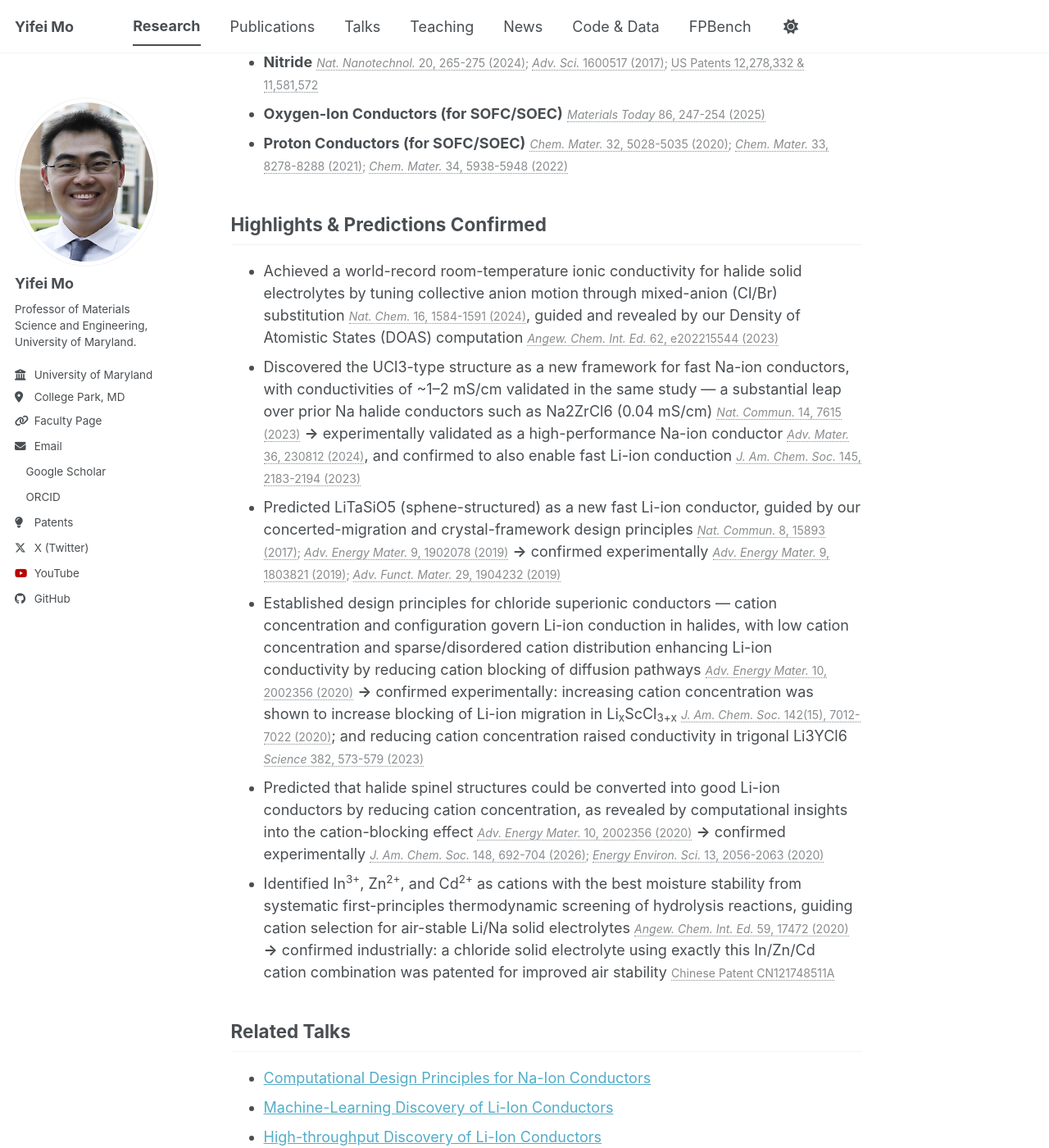
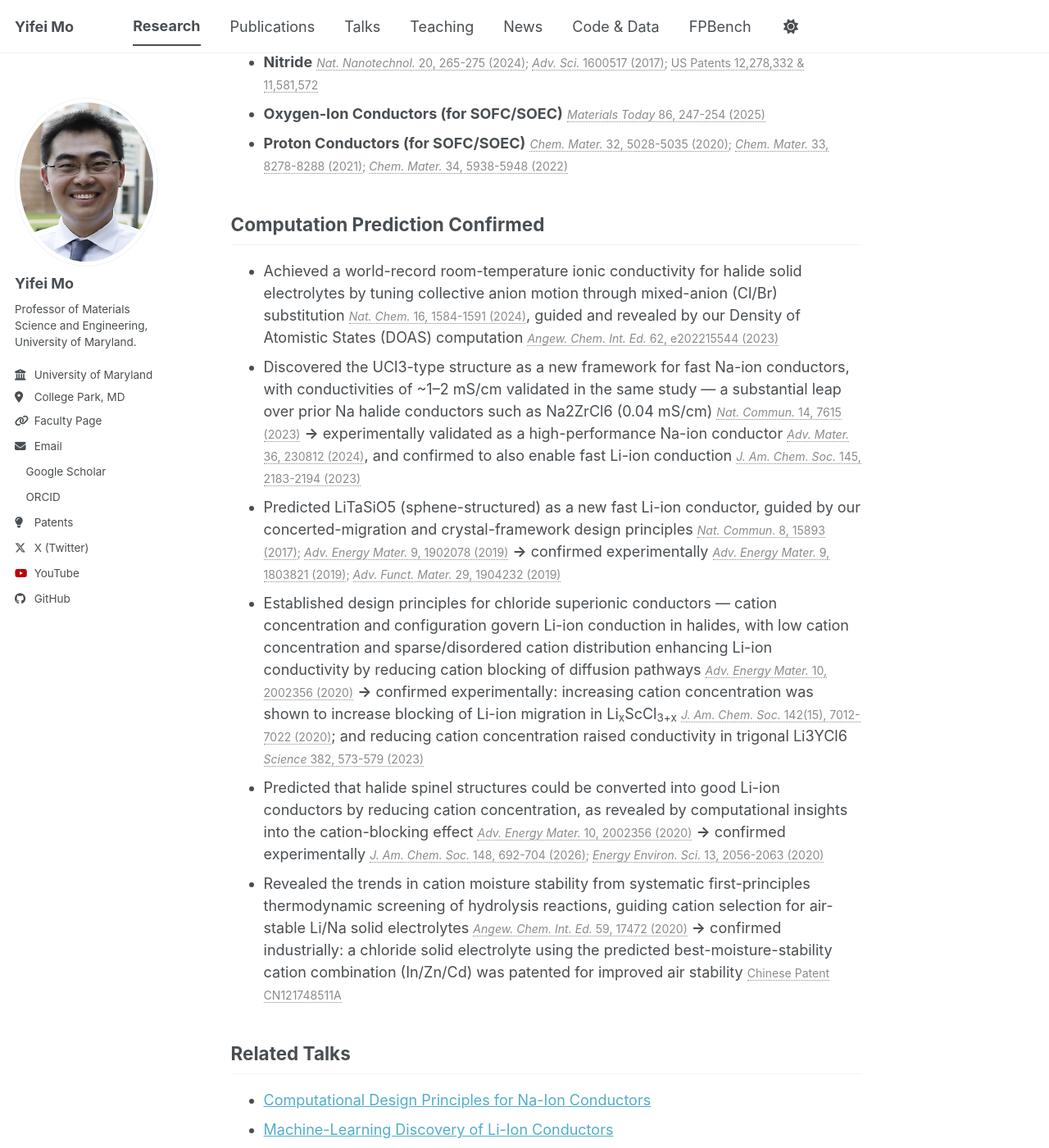
Before and after one commit to yifeimo/yifeimo.github.io, a Jekyll site: the page built from _research/materials-design-discovery.md, in a window 1280 px wide and 1400 px high, scrolled down 1239 px. Shown: the whole window at 82% size. Built offline with Jekyll 4.4.1, drawn with Linux system fonts in a browser that asks for light colours; a style sheet for code colours, icons or effects is not loaded.

Commit message:
Generalize cation prediction to trend, revert section header
Co-Authored-By: Claude Sonnet 5 <noreply@anthropic.com>

```diff
--- a/_research/materials-design-discovery.md
+++ b/_research/materials-design-discovery.md
@@ -34,7 +34,7 @@ Topics
 * **Proton Conductors (for SOFC/SOEC)** <span class="citation">[*Chem. Mater.* 32, 5028-5035 (2020)](https://doi.org/10.1021/acs.chemmater.0c00544); [*Chem. Mater.* 33, 8278-8288 (2021)](https://doi.org/10.1021/acs.chemmater.1c02432); [*Chem. Mater.* 34, 5938-5948 (2022)](https://doi.org/10.1021/acs.chemmater.2c00867)</span>
 
 
-Highlights &amp; Predictions Confirmed
+Computation Prediction Confirmed
 ------
 
 * Achieved a world-record room-temperature ionic conductivity for halide solid electrolytes by tuning collective anion motion through mixed-anion (Cl/Br) substitution <span class="citation">[*Nat. Chem.* 16, 1584-1591 (2024)](https://doi.org/10.1038/s41557-024-01634-6)</span>, guided and revealed by our Density of Atomistic States (DOAS) computation <span class="citation">[*Angew. Chem. Int. Ed.* 62, e202215544 (2023)](https://doi.org/10.1002/anie.202215544)</span>
@@ -42,7 +42,7 @@ Highlights &amp; Predictions Confirmed
 * Predicted LiTaSiO5 (sphene-structured) as a new fast Li-ion conductor, guided by our concerted-migration and crystal-framework design principles <span class="citation">[*Nat. Commun.* 8, 15893 (2017)](http://dx.doi.org/10.1038/ncomms15893); [*Adv. Energy Mater.* 9, 1902078 (2019)](https://doi.org/10.1002/aenm.201902078)</span> **→** confirmed experimentally <span class="citation">[*Adv. Energy Mater.* 9, 1803821 (2019)](https://doi.org/10.1002/aenm.201803821); [*Adv. Funct. Mater.* 29, 1904232 (2019)](https://doi.org/10.1002/adfm.201904232)</span>
 * Established design principles for chloride superionic conductors — cation concentration and configuration govern Li-ion conduction in halides, with low cation concentration and sparse/disordered cation distribution enhancing Li-ion conductivity by reducing cation blocking of diffusion pathways <span class="citation">[*Adv. Energy Mater.* 10, 2002356 (2020)](https://doi.org/10.1002/aenm.202002356)</span> **→** confirmed experimentally: increasing cation concentration was shown to increase blocking of Li-ion migration in Li<sub>x</sub>ScCl<sub>3+x</sub> <span class="citation">[*J. Am. Chem. Soc.* 142(15), 7012-7022 (2020)](https://doi.org/10.1021/jacs.0c00134)</span>; and reducing cation concentration raised conductivity in trigonal Li3YCl6 <span class="citation">[*Science* 382, 573-579 (2023)](https://doi.org/10.1126/science.adg6591)</span>
 * Predicted that halide spinel structures could be converted into good Li-ion conductors by reducing cation concentration, as revealed by computational insights into the cation-blocking effect <span class="citation">[*Adv. Energy Mater.* 10, 2002356 (2020)](https://doi.org/10.1002/aenm.202002356)</span> **→** confirmed experimentally <span class="citation">[*J. Am. Chem. Soc.* 148, 692-704 (2026)](https://doi.org/10.1021/jacs.5c15656); [*Energy Environ. Sci.* 13, 2056-2063 (2020)](https://doi.org/10.1039/d0ee01017)</span>
-* Identified In<sup>3+</sup>, Zn<sup>2+</sup>, and Cd<sup>2+</sup> as cations with the best moisture stability from systematic first-principles thermodynamic screening of hydrolysis reactions, guiding cation selection for air-stable Li/Na solid electrolytes <span class="citation">[*Angew. Chem. Int. Ed.* 59, 17472 (2020)](https://doi.org/10.1002/anie.202007621)</span> **→** confirmed industrially: a chloride solid electrolyte using exactly this In/Zn/Cd cation combination was patented for improved air stability <span class="citation">[Chinese Patent CN121748511A](https://patents.google.com/patent/CN121748511A/en)</span>
+* Revealed the trends in cation moisture stability from systematic first-principles thermodynamic screening of hydrolysis reactions, guiding cation selection for air-stable Li/Na solid electrolytes <span class="citation">[*Angew. Chem. Int. Ed.* 59, 17472 (2020)](https://doi.org/10.1002/anie.202007621)</span> **→** confirmed industrially: a chloride solid electrolyte using the predicted best-moisture-stability cation combination (In/Zn/Cd) was patented for improved air stability <span class="citation">[Chinese Patent CN121748511A](https://patents.google.com/patent/CN121748511A/en)</span>
 
 Related Talks
 ------
```
